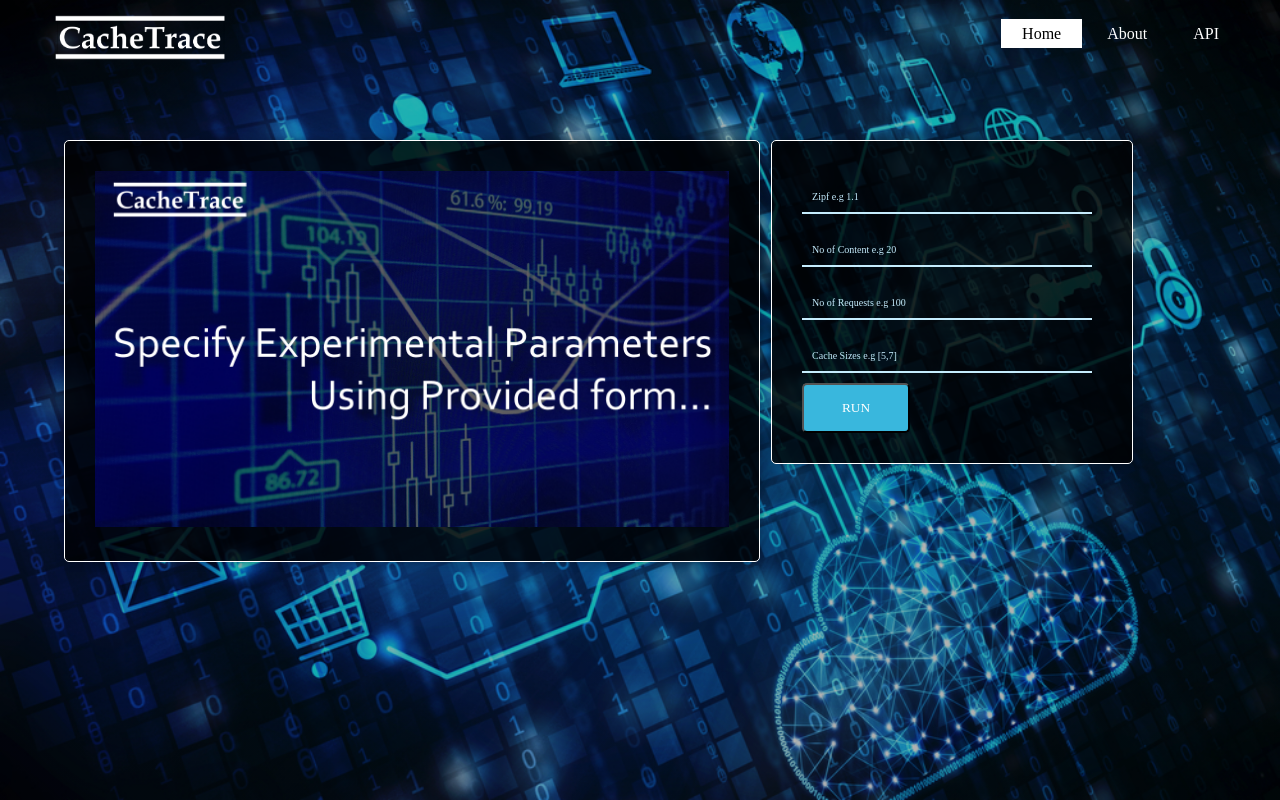
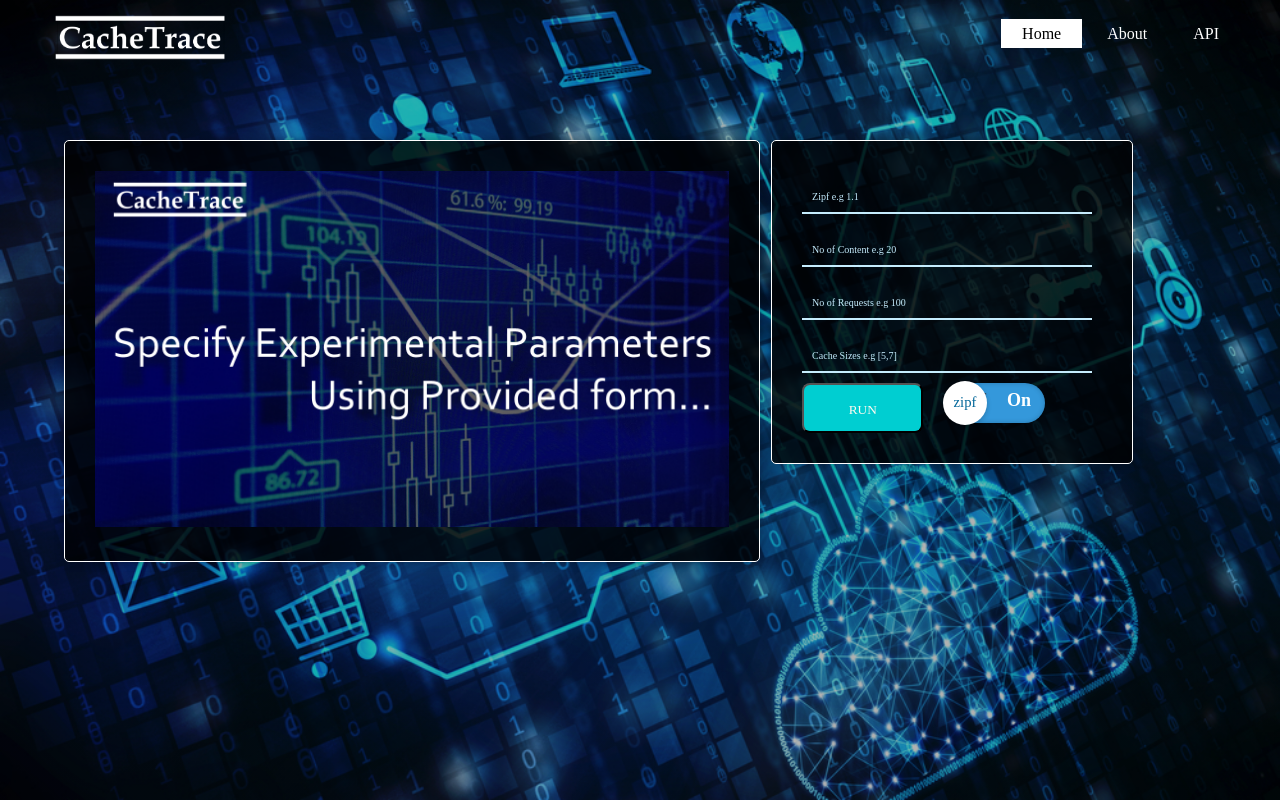
Before and after one commit to emylincon/cachetrace, a Flask app: page / in a window 1280 px wide. Run offline with Flask 2, Linux system fonts and the light colour scheme.

Commit message:
stable version

```diff
--- a/algorithms/count_chain.py
+++ b/algorithms/count_chain.py
@@ -228,7 +228,7 @@ class CountChain:      # replace and maintain count and maintain boundary
             # print('end: ', self.details_display())
             # print('b', self.total_count, self.average_count)
             self.total_count = math.ceil(self.total_count / 2)
-            print('bounded->')
+            # print('bounded->')
             # print('a', self.total_count, self.average_count)
 
     def find_match(self, count, old, new, boundary, new_node):
--- a/server.py
+++ b/server.py
@@ -2,6 +2,9 @@ from flask import Flask, render_template, session, url_for, request, jsonify
 from worker import plot_comparison
 import json
 import ast
+from werkzeug.utils import secure_filename
+import time
+
 
 app = Flask(__name__)
 app.secret_key = 'hello'
@@ -36,13 +39,29 @@ def app_api():
     return render_template('api.html', codes=session.keys())
 
 
-@app.route('/compare')
+@app.route('/compare', methods=['POST', 'GET'])
 def compare():
-    req_var = dict(request.args)   # {'zipf': '1.1', 'noc': '20', 'nor': '50', 'csize': '[3,5]'}
-    # print(ast.literal_eval(req_var['csize']), req_var)
-    result, name = plot_comparison(no_of_requests=int(req_var['nor']), no_of_contents=int(req_var['noc']),
-                                   cache_sizes=ast.literal_eval(req_var['csize']), zipf=float(req_var['zipf']))
-    return render_template('compare.html', code=result, name=name)
+    if request.method == 'POST':
+        req_var = dict(request.form)   # {'zipf': '1.1', 'noc': '20', 'nor': '50', 'csize': '[3,5]'}
+        # print(ast.literal_eval(req_var['csize']), req_var)
+        if 'zipf' in req_var:
+            result, name = plot_comparison(no_of_requests=int(req_var['nor']), no_of_contents=int(req_var['noc']),
+                                           cache_sizes=ast.literal_eval(req_var['csize']), zipf=float(req_var['zipf']))
+            if not result:
+                return render_template('home.html', error=f'Please contact admin: {name}')
+        else:
+            sent_file = request.files['file']
+            full_name = f"{int(time.time())}" + secure_filename(sent_file.filename)
+            sent_file.save(f'static/temp/{full_name}')
+            result, name = plot_comparison(no_of_requests=int(req_var['nor']), no_of_contents=None,
+                                           file=f'static/temp/{full_name}',
+                                           cache_sizes=ast.literal_eval(req_var['csize']), zipf=None)
+            if not result:
+                return render_template('home.html', error=name)
+
+        return render_template('compare.html', code=result, name=name)
+    else:
+        return home()
 
 
 if __name__ == '__main__':
--- a/static/form_valid.js
+++ b/static/form_valid.js
@@ -1,7 +1,3 @@
-const zipf = document.querySelector('#zipf');
-const nor = document.querySelector('#nor');
-const noc = document.querySelector('#noc');
-const csize = document.querySelector('#csize');
 const errorElement  = document.querySelector('.error');
 
 function isFloat(n){
@@ -40,33 +36,170 @@ function check_csize(mylist){
     }
 }
 
+function form_refresh(ems){
+    let g ;
+    for (g=0; g<ems.length; g++){
+        ems[g].style.border =  "";
+    }
+}
+
 function validate() {
     let messages = [];
+    var nor = document.querySelector('#nor');
+    var csize = document.querySelector('#csize');
+    var zipf = document.querySelector('#zipf');
+    var noc = document.querySelector('#noc');
+    var upp = {'zipf': 10, 'nor': 200000, 'noc': 50000};
+
+    if (zipf){
+        form_refresh([nor, csize, zipf, noc]);
+
         if (!isFloat(Number(zipf.value)) || zipf.value < 1){
             messages.push('<p><b>zipf value</b> must be float and greater than 1</p>');
+            zipf.style.border =  "2px solid #FF6347";
         }
+
+        else if (zipf.value > upp['zipf']){
+            messages.push('<p><b>zipf value</b> must be float between 1 and 10</p>');
+            zipf.style.border =  "2px solid #FF6347";
+        }
+
+        if (!isInt(Number(noc.value))) {
+            messages.push('<p><b>No of content</b> must be an integer</p>');
+            noc.style.border =  "2px solid #FF6347";
+        }
+        else if (noc.value > upp['noc']){
+            messages.push(`<p><b>No of content</b> must be less than ${upp['noc']}</p>`);
+            noc.style.border =  "2px solid #FF6347";
+        }
+    }
+
+    else{
+        form_refresh([nor, csize]);
+
+        let file = document.querySelector('#file');
+        if (!file.value){
+            messages.push('<p>Please select a CSV FIle or switch to Zipf');
+            }
+        else{
+            messages = messages.concat(verify_file(file.files[0]));
+            }
+
+        }
+
+
     if (!isInt(Number(nor.value))){
             messages.push('<p><b>No of request</b> must be an integer</p>');
+            nor.style.border =  "2px solid #FF6347";
 
         }
-    if (!isInt(Number(noc.value))) {
-        messages.push('<p><b>No of content</b> must be an integer</p>');
-
+    else if (nor.value > upp['nor']){
+            messages.push(`<p><b>No of request</b> must be less than ${upp['nor']}</p>`);
+            nor.style.border =  "2px solid #FF6347";
         }
 
     if (check_csize(csize.value) == false) {
         messages.push( '<p><b>Cache sizes</b> must be an array of integers with length of max 10</p>');
+        csize.style.border =  "2px solid #FF6347";
 
         }
 
     if (messages.length > 0) {
-    errorElement.classList.toggle('error-form')
+        errorElement.classList.add('error-form');
         messages.unshift('<h1>WARNING</h1>');
-    errorElement.innerHTML = messages.join(' ')
+        errorElement.innerHTML = messages.join(' ');
         return false;
 
     }
     else{
-        loading();
+        document.querySelector('#bart').classList.toggle('progress-bar');
         return true;}
 }
+
+
+var change = 0;
+
+function change_form(){
+    var form = document.querySelector('.input-fields');
+    if (change == 0){
+        change = 1;
+        form.innerHTML = `<input type='file' onchange="file_label()" class="input" id='file' name='file' value='' placeholder="upload">
+        <span onclick='upload_click()' class='upload'><span class="material-icons">add</span>&nbsp;UPLOAD CSV</span>
+    <input type='text' class="input" id='nor' name='nor' value='' placeholder="No of Requests" required>
+    <input type='text' class="input" id='csize' name='csize' value='' placeholder="Cache Sizes [Comma seperated values | 5, 7]" required>  `;
+    }
+    else if (change == 1){
+        change = 0;
+        form.innerHTML = `<input type='text' class="input" id='zipf' name='zipf' value='' placeholder="Zipf" required>
+    <input type='text' class="input" id='noc' name='noc' value='' placeholder="No of Content" required>
+    <input type='text' class="input" id='nor' name='nor' value='' placeholder="No of Requests" required>
+    <input type='text' class="input" id='csize' name='csize' value='' placeholder="Cache Sizes [Comma seperated values | 5, 7]" required>`;
+    }
+
+}
+
+
+function upload_click(){
+    document.querySelector('#file').click();
+}
+
+function file_size(size){
+    var max_size = 1*1024*1024;
+    if (size > max_size){return false;}
+    else{return true}
+}
+
+function check_filename(name){
+    var names = name.split('.')
+    if (names.slice(-1) == 'csv'){
+        return true;
+    }
+    else{
+        return false;
+    }
+}
+
+function verify_file(file){
+    var messages = [];
+    if (!file_size(file.size)){
+        messages.push('<p>Maximum file limit is 1MB</p>');
+    }
+    if(!check_filename(file.name)){
+        messages.push('<p>Only CSV files are allowed</p>');
+    }
+    return messages;
+
+}
+
+function file_label(){
+    let file = document.querySelector('#file');
+    let btn = document.querySelector('.upload');
+    if (file.value){
+        let messages = verify_file(file.files[0]);
+        if (messages.length > 0){
+            errorElement.classList.add('error-form');
+            messages.unshift('<h1>WARNING</h1>');
+            errorElement.innerHTML = messages.join(' ');
+        }
+        else{
+            btn.innerHTML = `<span class="material-icons">text_snippet</span>&nbsp;${file.files[0].name}`;
+            btn.style.background = 'white';
+            btn.style.color = 'blue';
+            errorElement.classList.remove('error-form');
+            errorElement.innerHTML = '';
+        }
+
+
+
+    }
+
+}
+
+function my_warning(){
+    var err = document.querySelector('.err-p');
+    if (err){
+        errorElement.classList.add('error-form');
+    }
+}
+
+my_warning();
--- a/static/style.css
+++ b/static/style.css
@@ -127,7 +127,7 @@ form{
   width: 90%;
   height: 65%;
   position: fixed;
-  overflow: hidden;
+  overflow: auto;
   top: 50%;
   left: 50%;
   -webkit-transform: translate(-50%, -50%);
@@ -340,7 +302,7 @@ form{
     letter-spacing: 2px;
 }
 
-.run{
+.new-run{
     width: 50%;
     background-color: rgba(77, 5, 232, 0.9);
     border-radius: 5px;
@@ -527,3 +502,119 @@ span{
     background: white;
     color: black;
 }
+
+
+.buttons{
+    width: 100%;
+    height: 50px;
+}
+.run{
+
+    width: 45%;
+    height: 100%;
+    margin-right: 8%;
+    border-radius: 8px;
+    float: left;
+    text-align: center;
+    line-height: 50px;
+    cursor: pointer;
+    background-color: darkturquoise;
+    color: floralwhite;
+
+}
+.switcher{
+    height: 100%;
+    width: 44%;
+    float: left;
+    justify-items: center;
+}
+
+input[type="checkbox"] {
+    position: relative;
+    width: 100px;
+    height: 40px;
+    background: #3498db;
+    -webkit-appearance: none;
+    border-radius: 20px;
+    outline: none;
+    transition: .4s;
+    box-shadow: inset 0 0 5px rgba(0, 0, 0, 0.2);
+    cursor: pointer;
+    }
+
+    input:checked[type="checkbox"] {
+
+    background: #bdc3c7;
+    }
+
+    input[type="checkbox"]::before {
+    z-index: 2;
+    position: absolute;
+    content: "zipf";
+    text-align: center;
+    left: 0;
+    width: 40px;
+    height: 40px;
+    line-height: 40px;
+    color: #069;
+    background: #fff;
+    border-radius: 50%;
+    transform: scale(1.1);
+    box-shadow: 0 2px 5px rgba(0, 0, 0, 0.2);
+    transition: .4s;
+    }
+
+    input:checked[type="checkbox"]::before {
+    left: 60px;
+    }
+
+    .toggle {
+    position: relative;
+    display: inline;
+    }
+
+    label {
+    position: absolute;
+    color: #fff;
+    font-weight: 600;
+    font-size: 18px;
+    pointer-events: none;
+    }
+
+    .onbtn {
+    bottom: 15px;
+    left: 15px;
+    color: #34495e;
+    }
+
+    .ofbtn {
+    bottom: 15px;
+    right: 14px;
+
+    }
+
+
+input[type="file"] {
+    display: none;
+    }
+
+.upload{
+    justify-content: center;
+    align-items: center;
+    text-align: center;
+    width: 100%;
+    display: flex;
+    margin: auto;
+    top:0;
+    bottom: 0;
+    left: 0;
+    right: 0;
+    height: 30px;
+    cursor: pointer;
+    border-radius: 5px;
+}
+
+.upload:hover{
+    background: grey;
+    color: white;
+}
--- a/templates/compare.html
+++ b/templates/compare.html
@@ -24,7 +24,7 @@
 
         <div class='board'></div>
         <div class='bots'>
-		<a href="{{ url_for('home') }}"> <div class='run'>NEW RUN</div></a>
+		<a href="{{ url_for('home') }}"> <div class='new-run'>NEW RUN</div></a>
 		<a href="{{ url_for('static', filename=name) }}" download='data.json'> <div class='download'>DOWNLOAD</div></a>
         </div>
 
--- a/templates/home.html
+++ b/templates/home.html
@@ -7,6 +7,8 @@
     <title>CacheTest</title>
     <link rel="shortcut icon" href="{{ url_for('static', filename='logo.ico') }}"/>
     <link rel="stylesheet" href="{{ url_for('static', filename='style.css') }}">
+    <link href='https://fonts.googleapis.com/icon?family=Material+Icons' rel="stylesheet">
+
 </head>
 <body>
     <header>
@@ -20,20 +22,38 @@
                 <li><a href="{{ url_for('app_api') }}">API</a></li>
             </ul>
         </div>
-        <div class='error' ></div>
+        <div id='bart' data-label='Loading...'></div>
+        <div class='error' >
+            {% if error %}
+            <h1>Error Occurred</h1>
+            <p class="err-p">{{error}}</p>
+            <p>Please also adhere that you have a column named <b>'requests'</b> in your csv</p>
+            {% endif %}
+        </div>
         <div class="home">
             <div class='display'>
               <img name='slider' class='slide-node'>
             </div>
             <div class='wrapper'>
-                <form id='form' onsubmit="return validate()" action='/compare' method="GET">
+                <form id='form' onsubmit="return validate()" action='/compare' method="POST" enctype='multipart/form-data'>
                     <div class="input-fields">
                         <input type='text' class="input" id='zipf' name='zipf' value='' placeholder="Zipf e.g 1.1" required>
                         <input type='text' class="input" id='noc' name='noc' value='' placeholder="No of Content e.g 20" required>
                         <input type='text' class="input" id='nor' name='nor' value='' placeholder="No of Requests e.g 100" required>
                         <input type='text' class="input" id='csize' name='csize' value='' placeholder="Cache Sizes e.g [5,7]" required>
                     </div>
-                    <input class="btn" type='submit' value='RUN'>
+                    <!--<input class="btn" type='submit' value='RUN'>-->
+                    <div class='buttons'>
+                        <!--<div class="run">RUN</div>-->
+                        <input class="run" type='submit' value='RUN'>
+                        <div class="switcher">
+                            <div class="toggle">
+                                <input onclick="change_form()" type="checkbox">
+                                <label for="" class="onbtn">Off</label>
+                                <label for="" class="ofbtn">On</label>
+                              </div>
+                        </div>
+                    </div>
                 </form>
             </div>
 
```
Also changed, not shown: other parts of static/style.css (+45 -70 lines), templates/about.html (+11 -2 lines), worker.py (+44 -33 lines), static/temp/__init__.py (added). Lines whose indentation alone changed are shown as unchanged.
